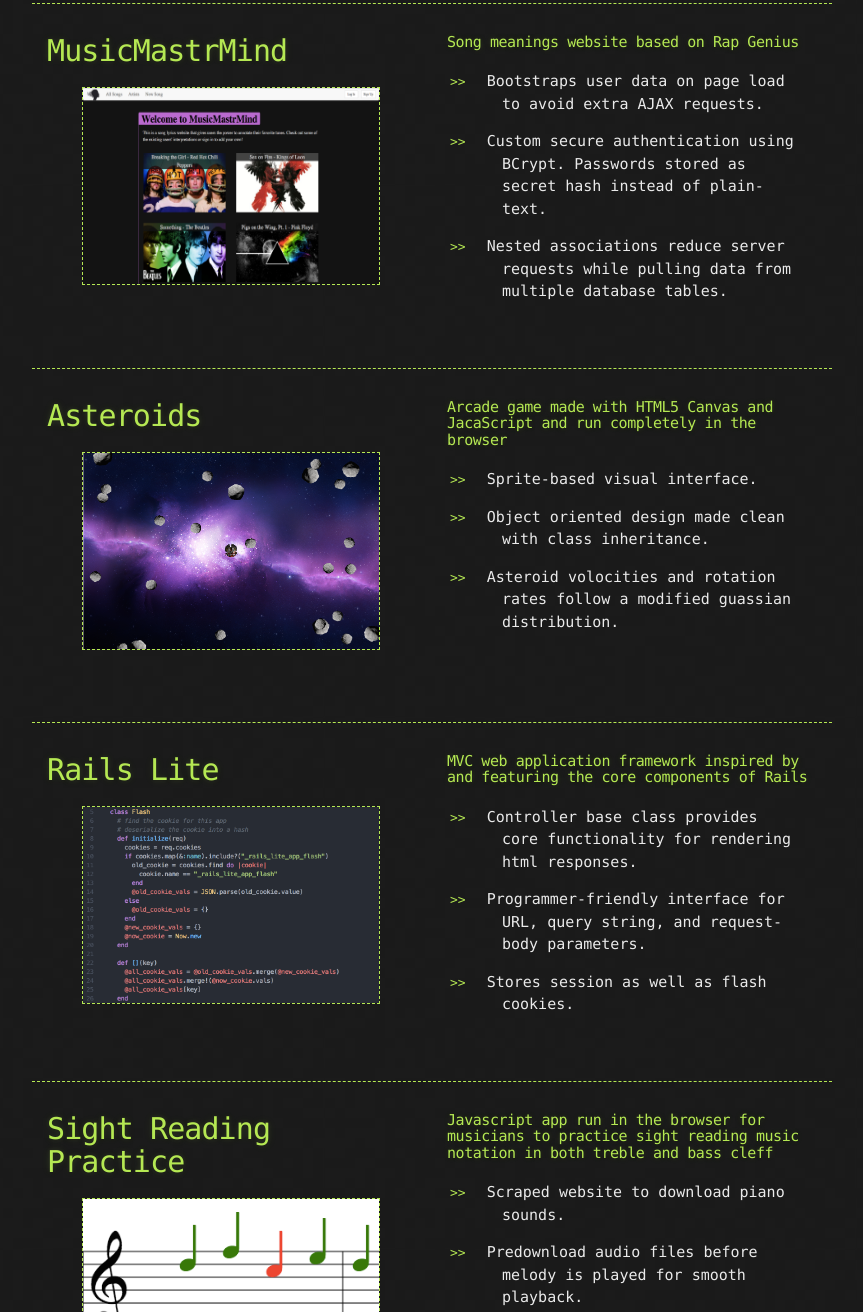
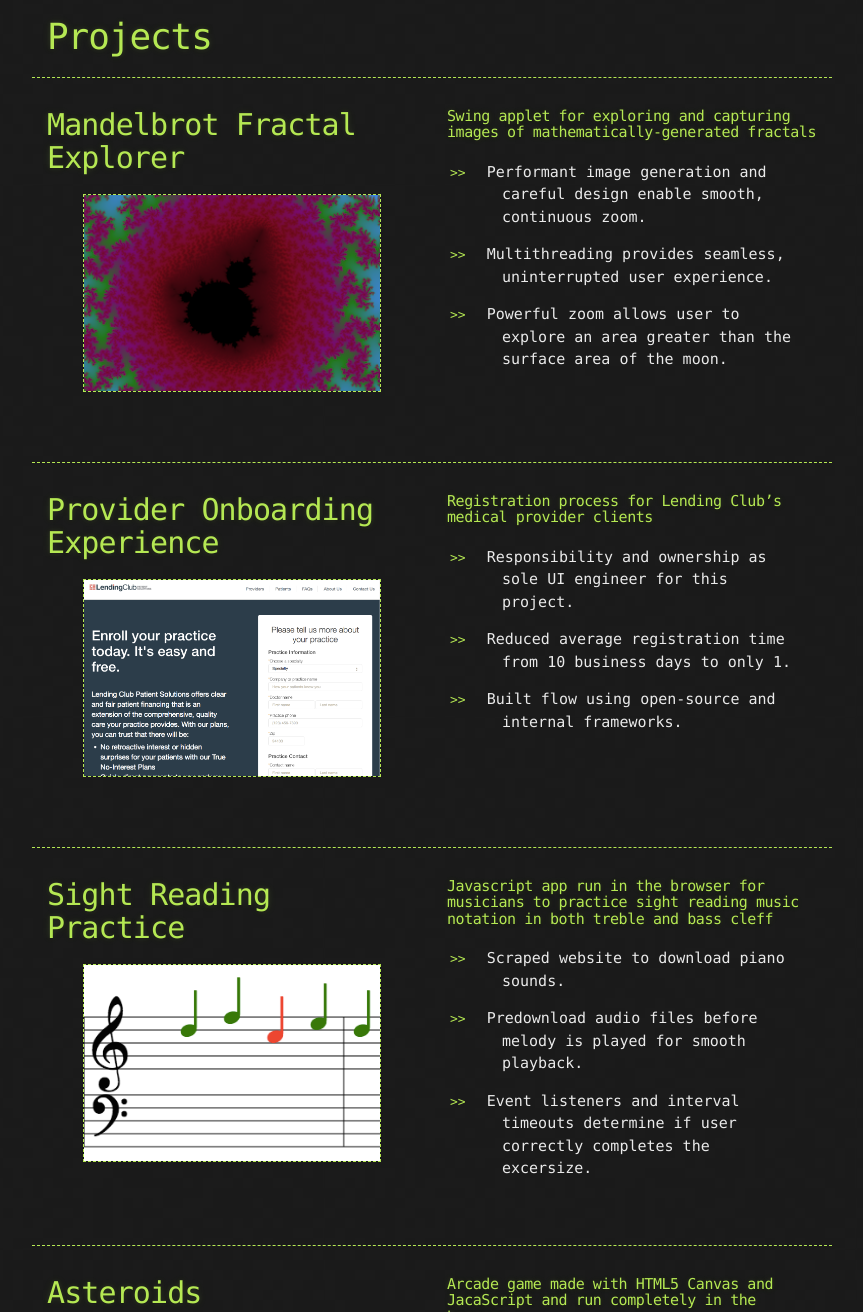
Before and after one commit to philiprlarie/philiprlarie.github.io, a plain HTML site: page index.html in a window 1280 px wide. Shown: the part 1411-2723 px from the top of the page, without its empty margins (208-1071 px from the left). Drawn offline with nearby package versions, Linux system fonts and the light colour scheme.

Commit message:
update content

```diff
--- a/index.html
+++ b/index.html
@@ -72,17 +72,12 @@
       <div class="image-holder">
         <img src="images/facebookFace.jpg" alt="" />
       </div>
-      <p>I’m a web developer living in San Francisco.</p>
-      <p>I grew up in good old New Hampshire and went to school there too. At Dartmouth College, I got a BA Physics with a minor in Engineering.</p>
-      <p>The coding bug bit me one day when I had to create a graph to show the autocorrelation of a 2 dimensional annular ring for a physics class on Optics. The calculations were really annoying and I would have had to do many calculations for different sized rings. Instead of spending my time with pen and paper, I sat down at my keyboard a banged out a Matlab script to generate the plot for me. It may have taken a little bit longer, but the satisfaction at the end was worth it.</p>
-      <p>Since then, I knew coding was where it’s at. I started learning Ruby on my own. I applied and was accepted to App Academy, an intensive, 12 week long web development bootcamp. I learned the full stack there. Ruby, Rails, JavaScript, jQuery, Backbone.js, HTML, CSS, SQL, git.</p>
-      <p>It feels great to have these tools under my belt. Check out some of the things I’ve made!</p>
+      <p>I’m a software engineer living in San Francisco. I grew up in good old New Hampshire and went to school there too. At Dartmouth College, I earned a bachelor’s degree in Physics with a minor in Engineering.</p>
+      <p>My introduction to computer science was actually through a physics class. I learned my first algorithm, Shor’s algorithm for integer factorization, in a quantum computing class. I then realized that the field of computer science has an expansive theoretical foundation and to this day is full of interesting, unanswered questions. Once I familiarized myself with some of the mathematical underpinnings of computer science, I decided to gain practical software engineering experience. After finishing college, I went on to complete the coding bootcamp, App Academy.</p>
+      <p>Shortly thereafter, I joined Lending Club as an associate software engineer. I started working on the front end. I needed to pick up Javascript, Node, and internal frameworks along the way, which has been a lot of fun since I love to learn. Trying to get closer to my mathematical roots, I’ve been eagerly moving down the stack and have started learning Java in order to work on Lending Club’s back-end microservice architecture.</p>
+      <p>I’ve been really happy with my decision to pursue software engineering because computers are today’s most powerful tool for solving problems. As I continue my career in software engineering, I look forward to tackling more complex and important problems.</p>
     </div>
   </section>
-
-
-
-
 
   <section id="skills">
     <div class="container">
@@ -127,25 +122,69 @@
   <section id="projects">
     <div class="container">
       <h1>Projects</h1>
+
       <div class="project row">
         <div class="col-sm-6 col-xs-12">
-          <h2>MusicMastrMind</h2>
-          <figure><img src="./images/musicmastrmind.png">
+          <h2>Mandelbrot Fractal Explorer</h2>
+          <figure><img src="./images/mandelbrotImageSmall.png">
             <div class="project-links">
-              <a href="https://musicmastrmind.herokuapp.com/">Live</a>
-              <a href="https://github.com/philiprlarie/musicmastrmind">Github</a>
+              <a href="https://github.com/philiprlarie/mandelbrotJava">Github</a>
+              <a href="./images/mandelbrotImage.png">Image</a>
             </div>
           </figure>
         </div>
         <div class="project-desc group col-sm-6 col-xs-12">
-          <h3>Song meanings website based on Rap Genius</h3>
+          <h3>Swing applet for exploring and capturing images of mathematically-generated fractals</h3>
           <ul>
-            <li>Bootstraps user data on page load to avoid extra AJAX requests.</li>
-            <li>Custom secure authentication using BCrypt. Passwords stored as secret hash instead of plain-text.</li>
-            <li>Nested associations reduce server requests while pulling data from multiple database tables.</li>
+            <li>Performant image generation and careful design enable smooth, continuous zoom.</li>
+            <li>Multithreading provides seamless, uninterrupted user experience.</li>
+            <li>Powerful zoom allows user to explore an area greater than the surface area of the moon.</li>
           </ul>
         </div>
       </div>
+
+
+      <div class="project row">
+        <div class="col-sm-6 col-xs-12">
+          <h2>Provider Onboarding Experience</h2>
+          <figure><img src="./images/eReg.png">
+            <div class="project-links">
+              <a href="https://providers.lendingclub.com/patientsolutions/enroll">Live</a>
+            </div>
+          </figure>
+        </div>
+        <div class="project-desc group col-sm-6 col-xs-12">
+          <h3>Registration process for Lending Club’s medical provider clients</h3>
+          <ul>
+            <li>Responsibility and ownership as sole UI engineer for this project.</li>
+            <li>Reduced average registration time from 10 business days to only 1.</li>
+            <li>Built flow using open-source and internal frameworks.</li>
+          </ul>
+        </div>
+      </div>
+
+
+      <div class="project row">
+        <div class="col-sm-6 col-xs-12">
+          <h2>Sight Reading Practice</h2>
+          <figure><img src="./images/sight-reading.png">
+            <div class="project-links">
+              <a href="http://philiprlarie.github.io/sight_reading">Live</a>
+              <a href="https://github.com/philiprlarie/sight_reading">Github</a>
+            </div>
+          </figure>
+        </div>
+        <div class="project-desc group col-sm-6 col-xs-12">
+          <h3>Javascript app run in the browser for musicians to practice sight reading music notation in both treble and bass cleff </h3>
+          <ul>
+            <li>Scraped website to download piano sounds.</li>
+            <li>Predownload audio files before melody is played for smooth playback.</li>
+            <li>Event listeners and interval timeouts determine if user correctly completes the excersize.</li>
+          </ul>
+        </div>
+      </div>
+
+
 
       <div class="project row">
         <div class="col-sm-6 col-xs-12">
@@ -167,44 +206,12 @@
         </div>
       </div>
 
-      <div class="project row">
-        <div class="col-sm-6 col-xs-12">
-          <h2>Rails Lite</h2>
-          <figure><img src="./images/rails-lite.png">
-            <div class="project-links">
-              <a href="https://github.com/philiprlarie/rails-lite">Github</a>
-            </div>
-          </figure>
-        </div>
-        <div class="project-desc group col-sm-6 col-xs-12">
-          <h3>MVC web application framework inspired by and featuring the core components of Rails</h3>
-          <ul>
-            <li>Controller base class provides core functionality for rendering html responses.</li>
-            <li>Programmer-friendly interface for URL, query string, and request-body parameters.</li>
-            <li>Stores session as well as flash cookies.</li>
-          </ul>
-        </div>
-      </div>
 
-      <div class="project row">
-        <div class="col-sm-6 col-xs-12">
-          <h2>Sight Reading Practice</h2>
-          <figure><img src="./images/sight-reading.png">
-            <div class="project-links">
-              <a href="http://philiprlarie.github.io/sight_reading">Live</a>
-              <a href="https://github.com/philiprlarie/sight_reading">Github</a>
-            </div>
-          </figure>
-        </div>
-        <div class="project-desc group col-sm-6 col-xs-12">
-          <h3>Javascript app run in the browser for musicians to practice sight reading music notation in both treble and bass cleff </h3>
-          <ul>
-            <li>Scraped website to download piano sounds.</li>
-            <li>Predownload audio files before melody is played for smooth playback.</li>
-            <li>Event listeners and interval timeouts determine if user correctly completes the excersize.</li>
-          </ul>
-        </div>
-      </div>
+
+
+
+
+
     </div>
   </section>
 
--- a/stylesheets/landing_page.css
+++ b/stylesheets/landing_page.css
@@ -305,9 +305,18 @@ header .btn .icon {
 }
 
 .project img{
+  width: 100%;
+  position: absolute;
+  top: 50%;
+  transform: translateY(-50%);
+}
+
+.project figure {
   border: 1px dashed #b5e853;
+  height: 198px;
   width: 298px;
-  height: 198px;
+  overflow: hidden;
+  position: relative;
 }
 
 /* cool stuff */
```
Also changed, not shown: images/eReg.png (added), images/mandelbrotImageSmall.png (added), images/musicmastrmind.png (deleted), images/rails-lite.png (deleted), 1 other file.
